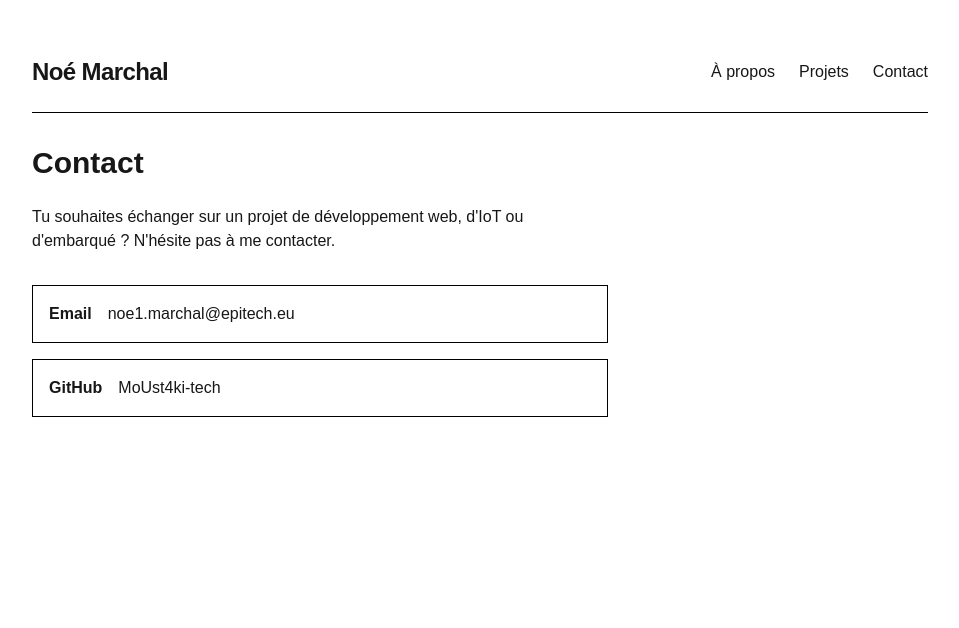
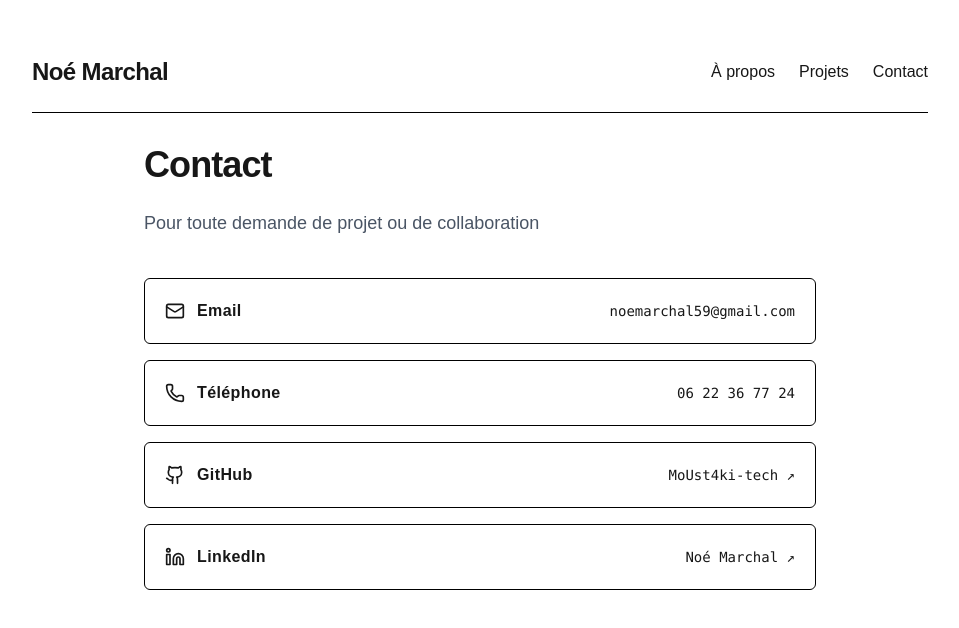
Before and after one commit to MoUst4ki-tech/PORTFOLIO_NOEMARCHAL, a Next.js app: page /contact in a window 1280 px wide. Shown: the top 628 px of the page, without its empty margins (160-1119 px from the left). Built offline with nearby package versions, Linux system fonts and the light colour scheme.

Commit message:
feat: enhance Contact page with icons and copy functionality; add CopyButton component

```diff
--- a/app/contact/page.tsx
+++ b/app/contact/page.tsx
@@ -1,20 +1,74 @@
+import { Mail, Phone } from 'lucide-react';
+import CopyButton from '@/components/CopyButton';
+
+// SVG avec le style lucide-react
+const GithubIcon = ({ size = 20 }: { size?: number }) => (
+  <svg width={size} height={size} viewBox="0 0 24 24" fill="none" stroke="currentColor" strokeWidth="2" strokeLinecap="round" strokeLinejoin="round">
+    <path d="M15 22v-4a4.8 4.8 0 0 0-1-3.5c3 0 6-2 6-5.5.08-1.25-.27-2.48-1-3.5.28-1.15.28-2.35 0-3.5 0 0-1 0-3 1.5-2.64-.5-5.36-.5-8 0C6 2 5 2 5 2c-.3 1.15-.3 2.35 0 3.5A5.403 5.403 0 0 0 4 9c0 3.5 3 5.5 6 5.5-.39.49-.68 1.05-.85 1.65-.17.6-.22 1.23-.15 1.85v4"/>
+    <path d="M9 18c-4.51 2-5-2-7-2"/>
+  </svg>
+);
+
+const LinkedinIcon = ({ size = 20 }: { size?: number }) => (
+  <svg width={size} height={size} viewBox="0 0 24 24" fill="none" stroke="currentColor" strokeWidth="2" strokeLinecap="round" strokeLinejoin="round">
+    <path d="M16 8a6 6 0 0 1 6 6v7h-4v-7a2 2 0 0 0-2-2 2 2 0 0 0-2 2v7h-4v-7a6 6 0 0 1 6-6z"/>
+    <rect width="4" height="12" x="2" y="9"/>
+    <circle cx="4" cy="4" r="2"/>
+  </svg>
+);
+
 export default function Contact() {
   return (
-    <main className="max-w-xl">
-      <h1 className="text-3xl font-bold mb-6">Contact</h1>
-      <p className="mb-8">
-        Tu souhaites échanger sur un projet de développement web, d&apos;IoT ou d&apos;embarqué ? N&apos;hésite pas à me contacter.
+    <main className="max-w-2xl mx-auto">
+      <h1 className="text-4xl font-extrabold mb-6 tracking-tight">Contact</h1>
+      <p className="text-gray-600 text-lg mb-10 leading-relaxed">
+        Pour toute demande de projet ou de collaboration
       </p>
 
-      <div className="space-y-4">
-        <a href="mailto:noe1.marchal@epitech.eu" className="flex items-center gap-4 p-4 border border-black hover:bg-gray-100">
-          <span className="font-bold">Email</span>
-          <span>noe1.marchal@epitech.eu</span>
+      <div className="flex flex-col gap-4">
+
+        <a href="mailto:noemarchal59@gmail.com" className="group flex items-center justify-between p-5 border border-black rounded-md hover:bg-black hover:text-white transition-all duration-300">
+          <div className="flex items-center gap-3">
+            <Mail size={20} />
+            <span className="font-bold tracking-wide">Email</span>
+          </div>
+          <div className="relative flex items-center">
+            <span className="text-sm font-mono transition-transform duration-300 group-hover:-translate-x-8">
+              noemarchal59@gmail.com
+            </span>
+            <CopyButton textToCopy="noemarchal59@gmail.com" />
+          </div>
         </a>
-        <a href="https://github.com/MoUst4ki-tech" target="_blank" rel="noopener noreferrer" className="flex items-center gap-4 p-4 border border-black hover:bg-gray-100">
-          <span className="font-bold">GitHub</span>
-          <span>MoUst4ki-tech</span>
+
+        <a href="tel:0622367724" className="group flex items-center justify-between p-5 border border-black rounded-md hover:bg-black hover:text-white transition-all duration-300">
+          <div className="flex items-center gap-3">
+            <Phone size={20} />
+            <span className="font-bold tracking-wide">Téléphone</span>
+          </div>
+          <div className="relative flex items-center">
+            <span className="text-sm font-mono transition-transform duration-300 group-hover:-translate-x-8">
+              06 22 36 77 24
+            </span>
+            <CopyButton textToCopy="0622367724" />
+          </div>
         </a>
+
+        <a href="https://github.com/MoUst4ki-tech" target="_blank" rel="noopener noreferrer" className="group flex items-center justify-between p-5 border border-black rounded-md hover:bg-black hover:text-white transition-all duration-300">
+          <div className="flex items-center gap-3">
+            <GithubIcon size={20} />
+            <span className="font-bold tracking-wide">GitHub</span>
+          </div>
+          <span className="text-sm font-mono">MoUst4ki-tech ↗</span>
+        </a>
+
+        <a href="https://www.linkedin.com/in/noé-marchal-21221a27b/" target="_blank" rel="noopener noreferrer" className="group flex items-center justify-between p-5 border border-black rounded-md hover:bg-black hover:text-white transition-all duration-300">
+          <div className="flex items-center gap-3">
+            <LinkedinIcon size={20} />
+            <span className="font-bold tracking-wide">LinkedIn</span>
+          </div>
+          <span className="text-sm font-mono">Noé Marchal ↗</span>
+        </a>
+
       </div>
     </main>
   );
--- a/app/globals.css
+++ b/app/globals.css
@@ -5,13 +5,6 @@
   --foreground: #171717;
 }
 
-@theme inline {
-  --color-background: var(--background);
-  --color-foreground: var(--foreground);
-  --font-sans: var(--font-geist-sans);
-  --font-mono: var(--font-geist-mono);
-}
-
 body {
   background: var(--background);
   color: var(--foreground);
--- a/app/layout.tsx
+++ b/app/layout.tsx
@@ -1,10 +1,16 @@
 import Header from '../components/Hearder';
 import './globals.css';
+import { Inter } from 'next/font/google';
+
+const inter = Inter({
+  subsets: ['latin'],
+  display: 'swap',
+});
 
 export default function RootLayout({ children }: { children: React.ReactNode }) {
   return (
-    <html lang="fr">
-      <body className="min-h-screen bg-white text-black font-sans p-8">
+    <html lang="fr" className={inter.className}>
+      <body className="min-h-screen bg-white text-black p-8">
         <div className="max-w-4xl mx-auto">
           <Header />
           {children}
--- /dev/null
+++ b/components/CopyButton.tsx
@@ -0,0 +1,26 @@
+"use client";
+
+import { useState } from 'react';
+import { Copy, Check } from 'lucide-react';
+
+export default function CopyButton({ textToCopy }: { textToCopy: string }) {
+  const [copied, setCopied] = useState(false);
+
+  const handleCopy = (e: React.MouseEvent) => {
+    e.preventDefault();
+    // Nettoie les espaces pour que le numéro de téléphone se copie d'un bloc
+    navigator.clipboard.writeText(textToCopy.replace(/\s+/g, ''));
+    setCopied(true);
+    setTimeout(() => setCopied(false), 2000);
+  };
+
+  return (
+    <button
+      onClick={handleCopy}
+      className="absolute right-0 opacity-0 translate-x-2 group-hover:opacity-100 group-hover:translate-x-0 transition-all duration-300 text-gray-400 hover:text-white"
+      title="Copier"
+    >
+      {copied ? <Check size={18} className="text-green-400" /> : <Copy size={18} />}
+    </button>
+  );
+}
--- a/package.json
+++ b/package.json
@@ -9,6 +9,7 @@
     "lint": "eslint"
   },
   "dependencies": {
+    "lucide-react": "^1.64.0",
     "next": "16.4.3",
     "react": "19.3.0",
     "react-dom": "19.3.0"
```
Also changed, not shown: 2 other files (tests, documents, lock files or other folders).
